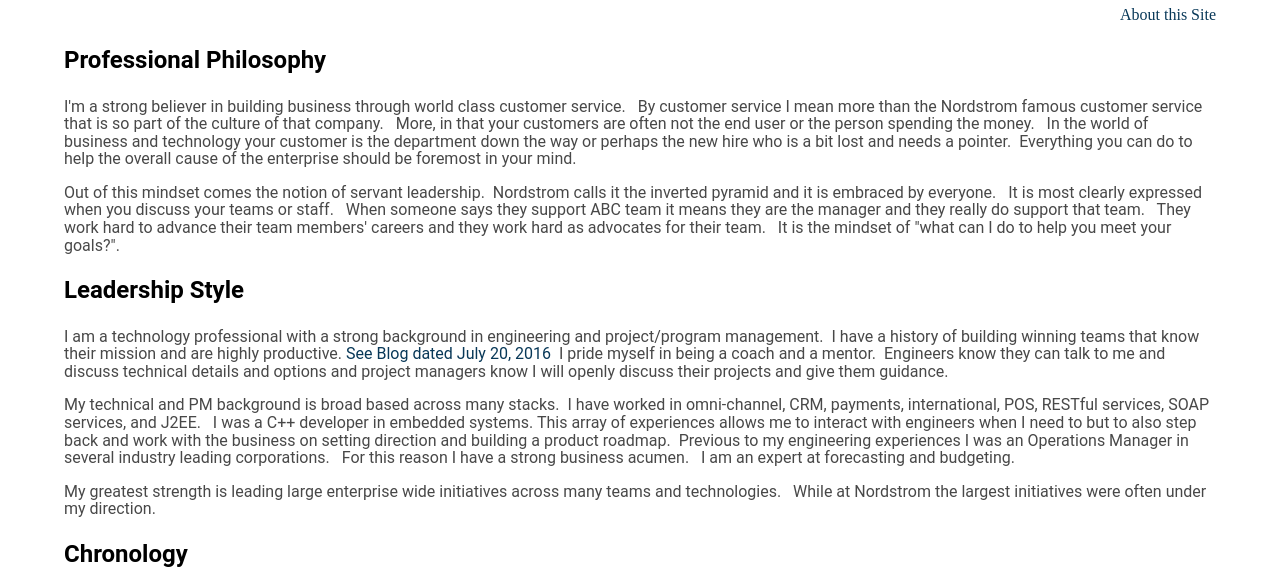
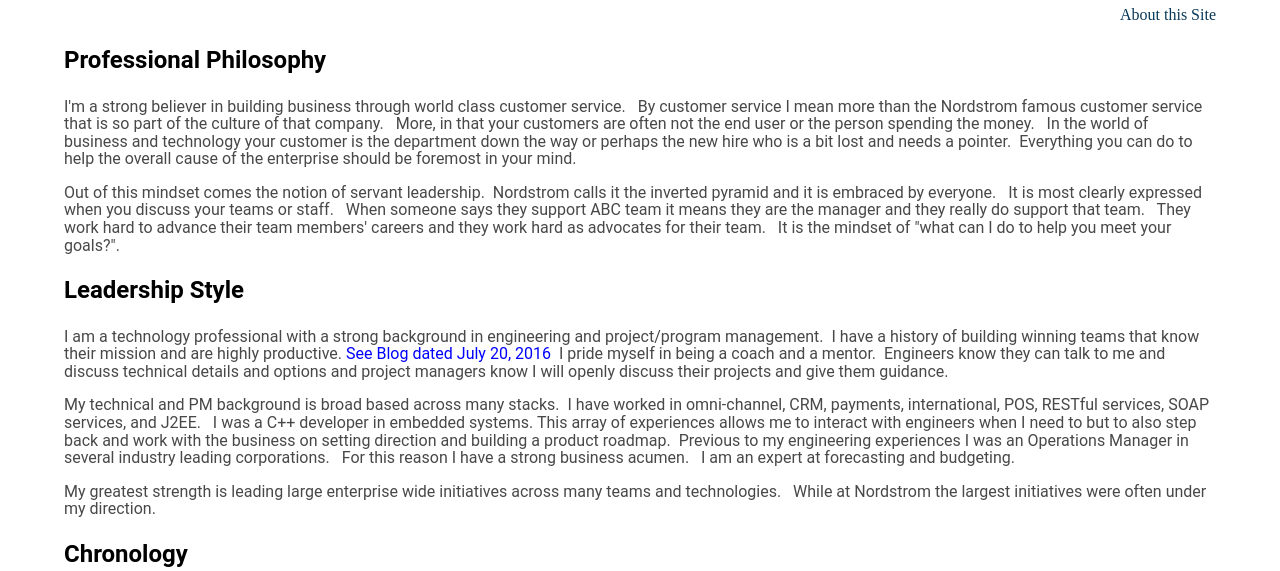
Before and after one commit to mo4dawg/mo4dawg.github.io, a Jekyll site: the page built from about/index.html, in a window 1280 px wide. Shown: the part 380-951 px from the top of the page. Built offline with Jekyll 4.4.1, drawn with Linux system fonts in a browser that asks for light colours; grey boxes are pictures that could not be loaded.

Commit message:
Update index.html

```diff
--- a/about/index.html
+++ b/about/index.html
@@ -10,7 +10,7 @@
 	<p>Out of this mindset comes the notion of servant leadership.&nbsp;  Nordstrom calls it the inverted pyramid and it is embraced by everyone. &nbsp; It is most clearly expressed when you discuss your teams or staff. &nbsp; When someone says they support ABC team it means they are the manager and they really do support that team. &nbsp; They work hard to advance their team members' careers and they work hard as advocates for their team. &nbsp; It is the mindset of "what can I do to help you meet your goals?". </p>
 
         <h2>Leadership Style</h2>
-	<p>I am a technology professional with a strong background in engineering and project/program management.&nbsp; I have a history of building winning teams that know their mission and are highly productive. <a href="{{ root_url }}/blog">See Blog dated July 20, 2016</a>&nbsp; I pride myself in being a coach and a mentor.&nbsp; Engineers know they can talk to me and discuss technical details and options and project managers know I will openly discuss their projects and give them guidance. </p>
+	<p>I am a technology professional with a strong background in engineering and project/program management.&nbsp; I have a history of building winning teams that know their mission and are highly productive. <a style=color:blue href="{{ root_url }}/blog">See Blog dated July 20, 2016</a>&nbsp; I pride myself in being a coach and a mentor.&nbsp; Engineers know they can talk to me and discuss technical details and options and project managers know I will openly discuss their projects and give them guidance. </p>
 	<p>My technical and PM background is broad based across many stacks. &nbsp;I have worked in omni-channel, CRM, payments, international, POS, RESTful services, SOAP services, and J2EE. &nbsp; I was a C++ developer in embedded systems. This array of experiences allows me to interact with engineers when I need to but to also step back and work with the business on setting direction and building a product roadmap.&nbsp; Previous to my engineering experiences I was an Operations Manager in several industry leading corporations. &nbsp; For this reason I have a strong business acumen. &nbsp; I am an expert at forecasting and budgeting. </p>
 	<p>My greatest strength is leading large enterprise wide initiatives across many teams and technologies. &nbsp; While at Nordstrom the largest initiatives were often under my direction. </p>
     </div>
```
